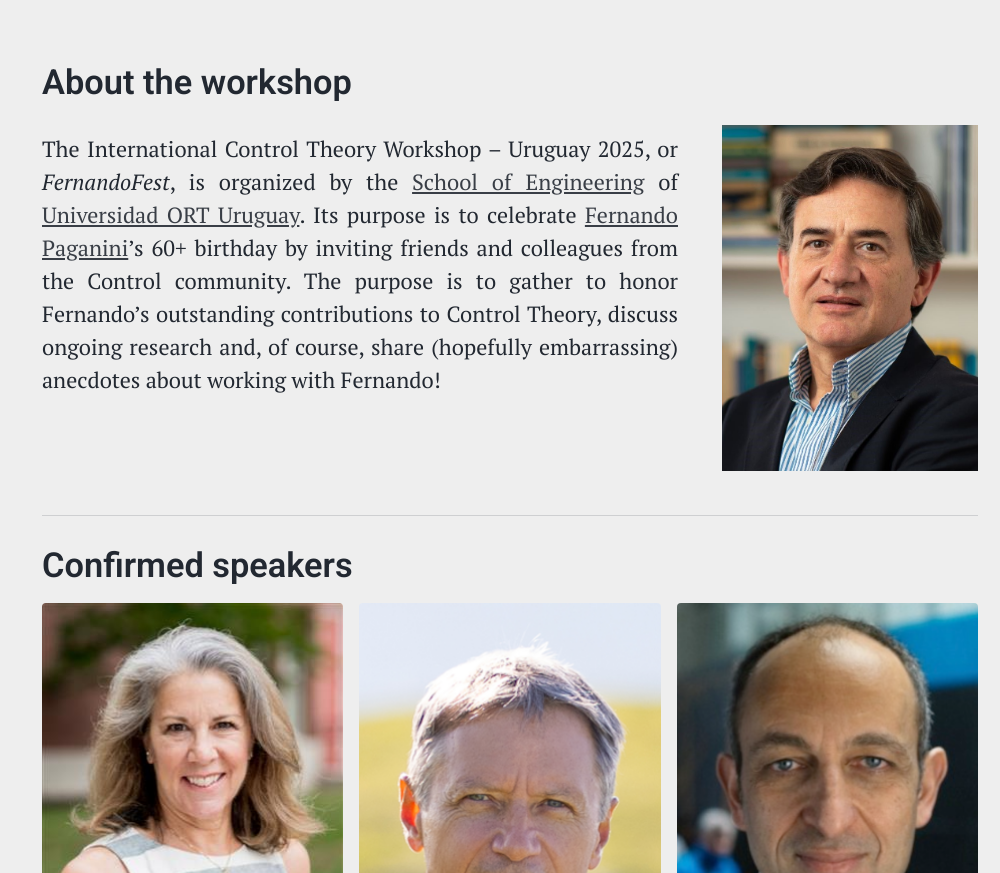
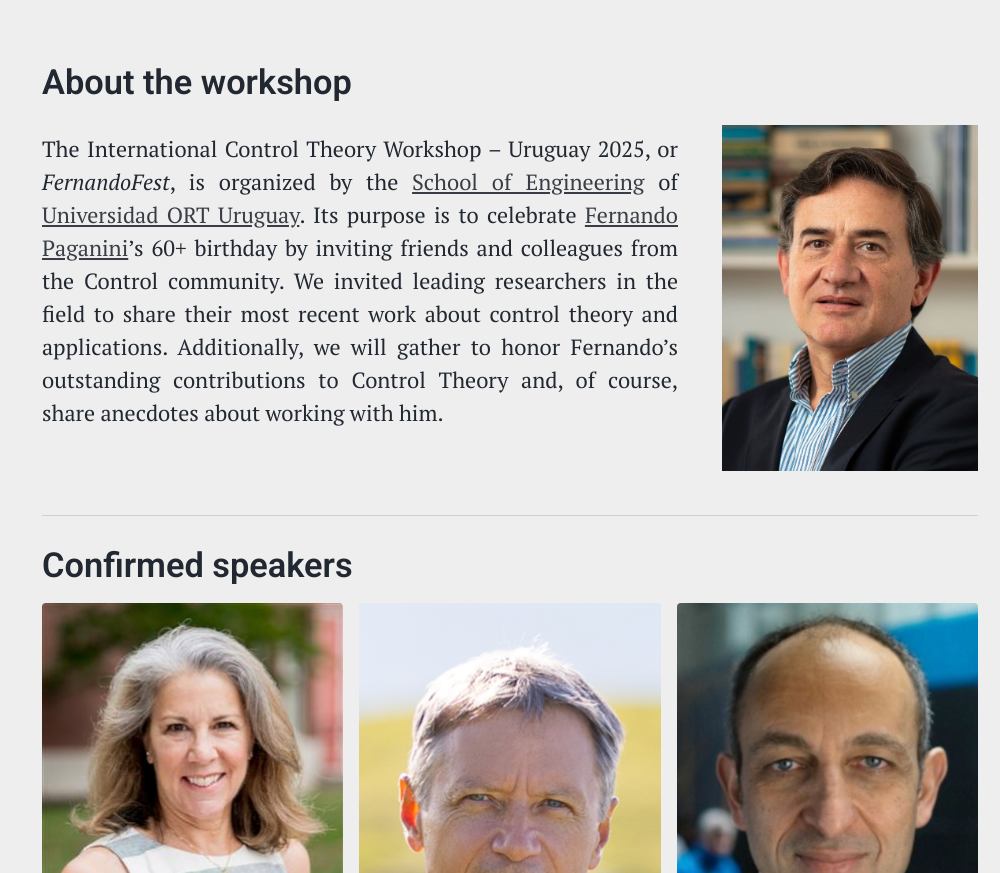
Before and after one commit to controlworkshopuy/controlworkshopuy.github.io, a Jekyll site: the page built from index.md, in a window 1280 px wide and 900 px high, scrolled down 407 px, cut to the strip 27-900 px from the top of the window. Shown: the whole strip, without its empty margins (280-1280 px from the left). Built offline with Jekyll 4.4.1, drawn with Linux system fonts in a browser that asks for light colours; cached includes are drawn as plain includes.

Commit message:
mas sobrio

```diff
--- a/index.md
+++ b/index.md
@@ -73,7 +73,7 @@ feature_row_d:
 
 <a href="/about_fernando/"><img src="/assets/images/fernando.png" alt="Smiley face" style="float:right;width:300px; padding-left:2em; padding-bottom:2em"></a>
 
-The International Control Theory Workshop -- Uruguay 2025, or *FernandoFest*, is organized by the [School of Engineering](https://fi.ort.edu.uy) of [Universidad ORT Uruguay](https://www.ort.edu.uy). Its purpose is to celebrate [Fernando Paganini](/about_fernando/)'s 60+ birthday by inviting friends and colleagues from the Control community. The purpose is to gather to honor Fernando's outstanding contributions to Control Theory, discuss ongoing research and, of course, share (hopefully embarrassing) anecdotes about working with Fernando!
+The International Control Theory Workshop -- Uruguay 2025, or *FernandoFest*, is organized by the [School of Engineering](https://fi.ort.edu.uy) of [Universidad ORT Uruguay](https://www.ort.edu.uy). Its purpose is to celebrate [Fernando Paganini](/about_fernando/)'s 60+ birthday by inviting friends and colleagues from the Control community. We invited leading researchers in the field to share their most recent work about control theory and applications. Additionally, we will gather to honor Fernando's outstanding contributions to Control Theory and, of course, share anecdotes about working with him.
 
 <hr style="clear:both;"/>
 
```
